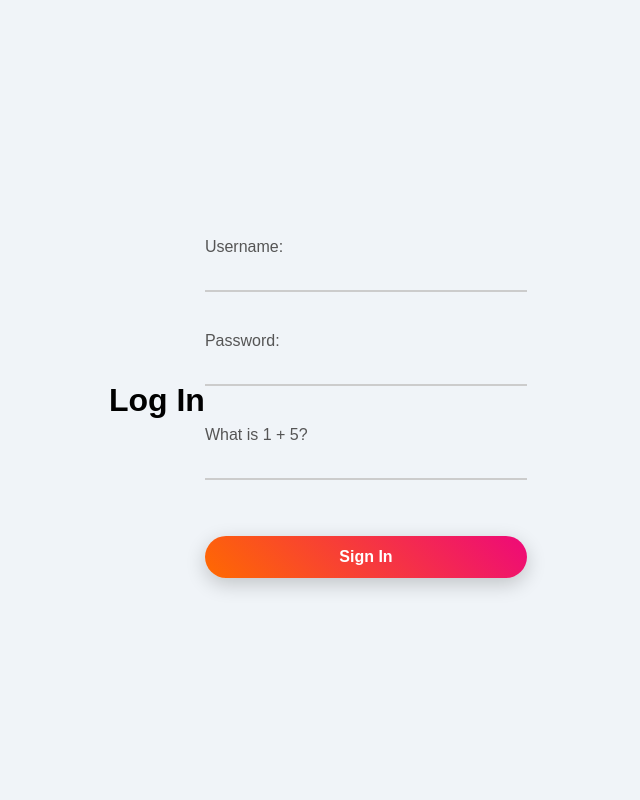
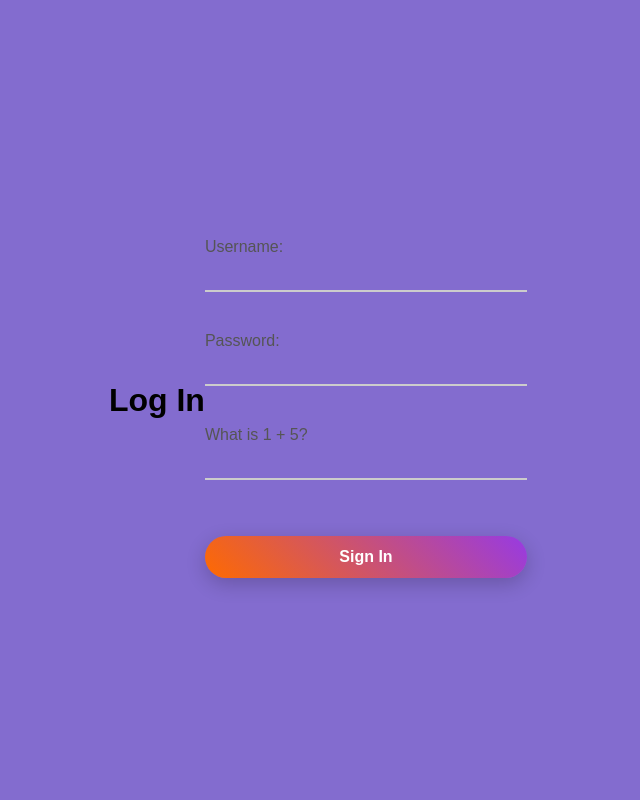
Before and after one commit to jfaith2004/cyberhw4, a PHP site: page /pages/login.php in a window 1280 px wide. Shown: the whole page, without its empty margins (322-962 px from the left). Run offline with PHP 8.4, Linux system fonts and the light colour scheme.

Commit message:
more styling changes

```diff
--- a/css/login.css
+++ b/css/login.css
@@ -4,8 +4,7 @@ body {
   margin: 0;
   padding: 0;
   font-family: 'Poppins', sans-serif;
-  /* soft, neutral background instead of bright pastel */
-  background: #f0f4f8;
+  background: #836ccf;
   display: flex;
   justify-content: center;
   align-items: center;
@@ -13,7 +12,6 @@ body {
 }
 
 .login-container {
-  /* crisp white card with gentle shadow */
   background: #ffffff;
   padding: 3rem 2rem;
   border-radius: 8px;
@@ -22,9 +20,9 @@ body {
   width: 90%;
 }
 
-/* more breathing room below the heading */
 h2 {
   margin-bottom: 2.5rem;
+  margin-left: 2.5rem;
   color: #333;
   text-align: center;
   text-transform: uppercase;
@@ -55,14 +53,14 @@ form input[type="number"] {
 
 form input:focus {
   outline: none;
-  border-bottom-color: #888;
+  border-bottom-color: #000000;
 }
 
 button {
   width: 100%;
   padding: 0.75rem;
   margin-top: 1rem;
-  background: linear-gradient(45deg, #ff6a00 0%, #ee0979 100%);
+  background: linear-gradient(45deg, #ff6a00 0%, #973ae3 100%);
   border: none;
   border-radius: 50px;
   color: white;
```
